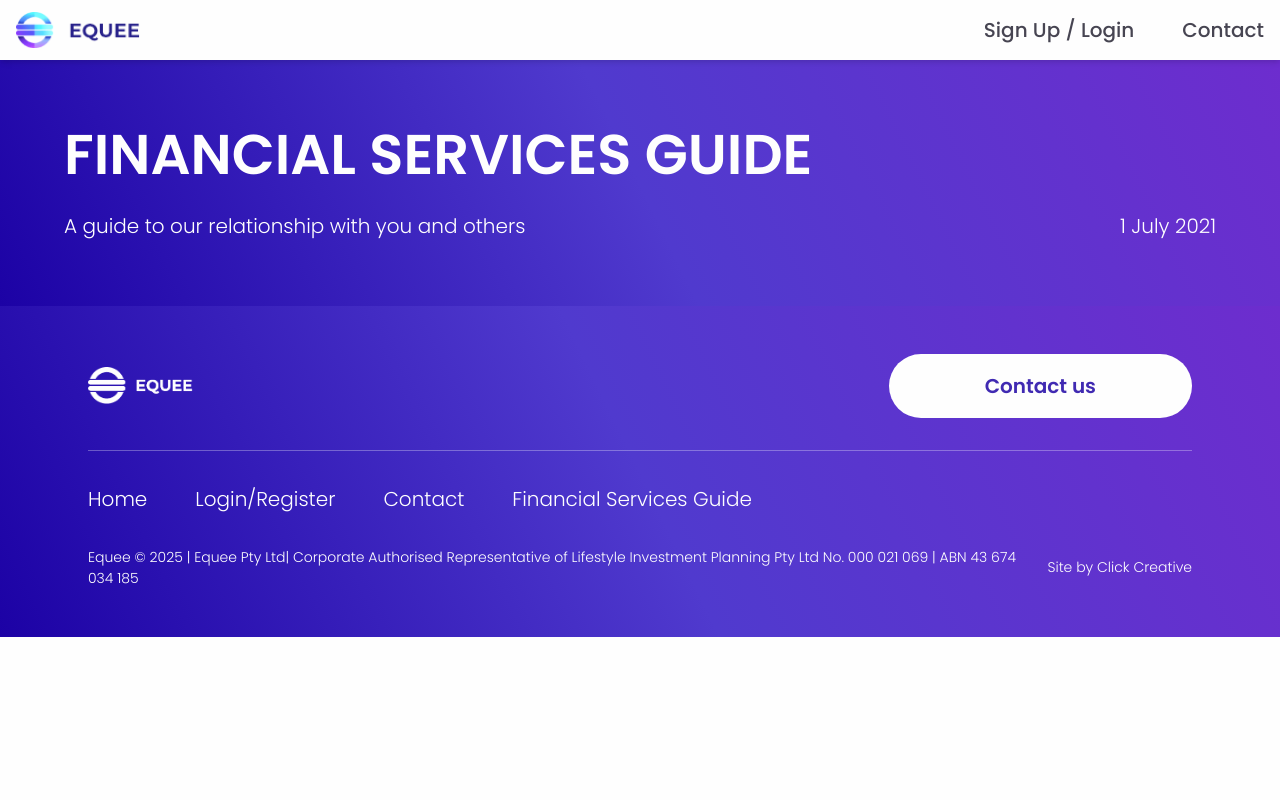
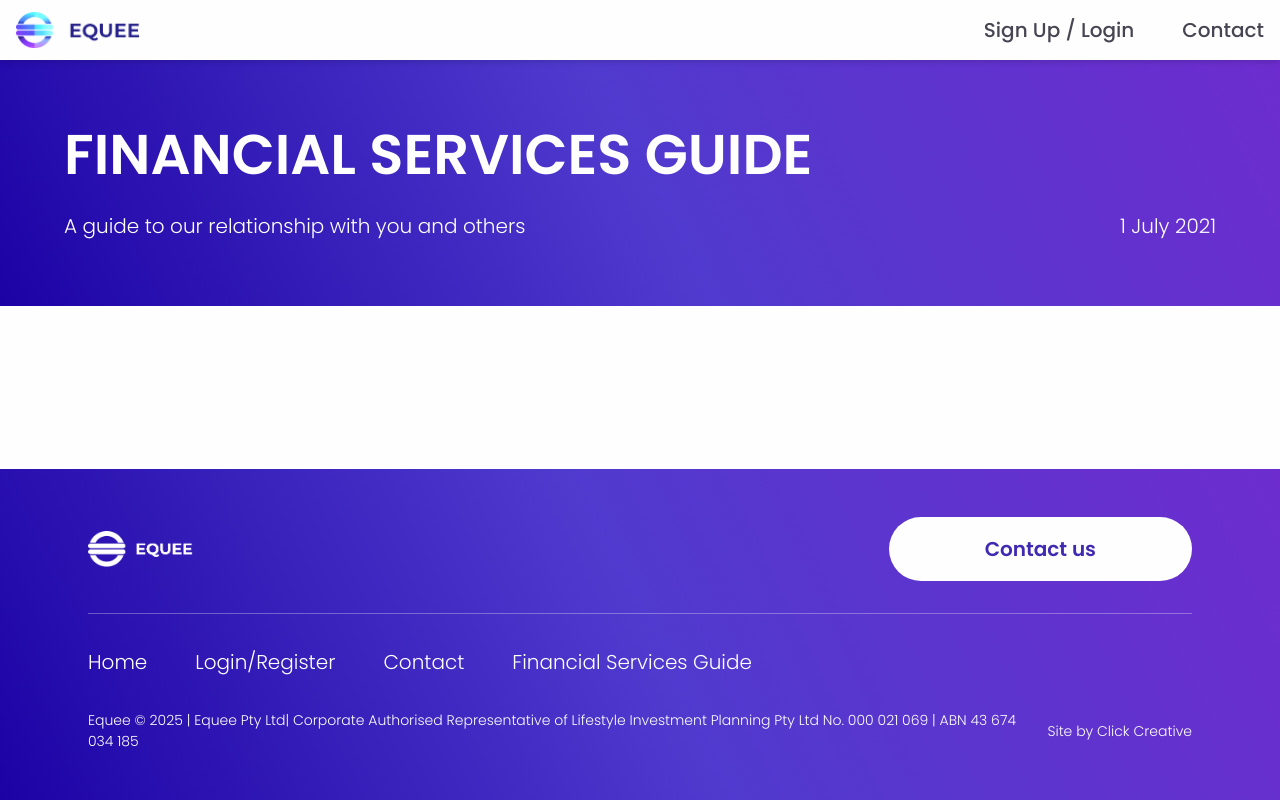
Before and after one commit to arharutyu/equee-public, a React (Vite) app: page /financial-services-guide in a window 1280 px wide. Built offline with nearby package versions, Linux system fonts and the light colour scheme.

Commit message:
Fixed issue with footer not being at bottom of page if content length is short

```diff
--- a/src/App.css
+++ b/src/App.css
@@ -4,3 +4,7 @@
   flex-direction: column;
   background-color: var(--color-white);
 }
+
+.App main {
+  flex: 1;
+}
```
